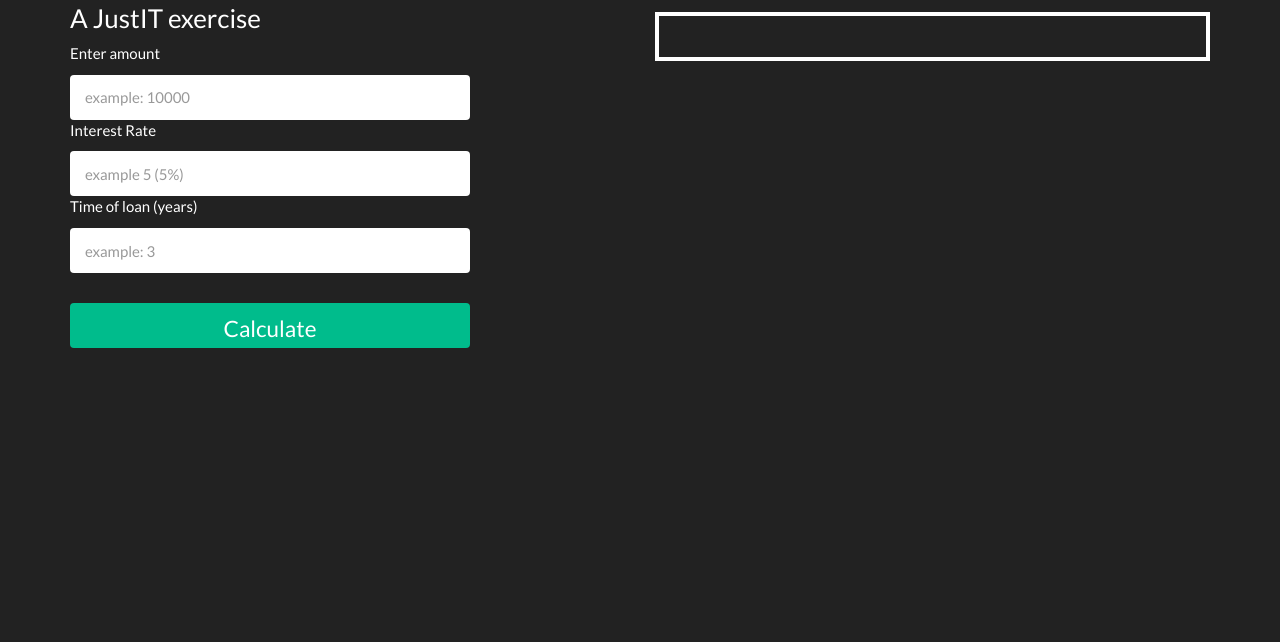
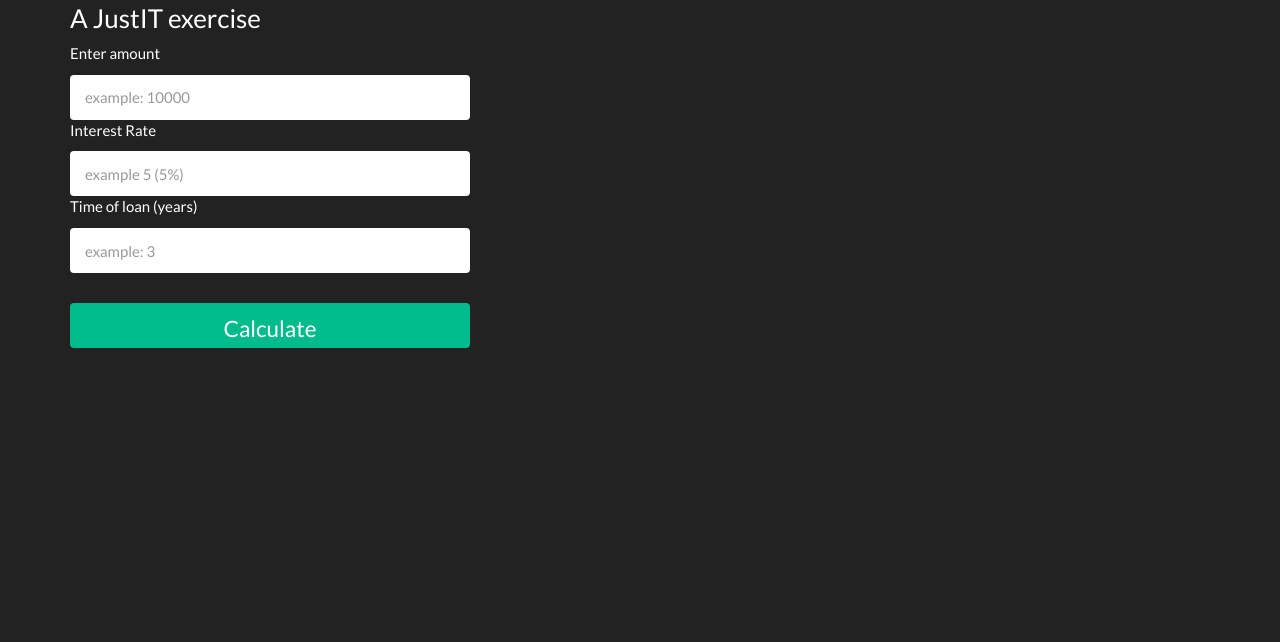
Before and after one commit to StefanoBisio/Loan-calculator, a plain HTML site: page index.html in a window 1280 px wide. Shown: the part 158-800 px from the top of the page. Drawn offline with Linux system fonts and the light colour scheme.

Commit message:
css update

```diff
--- a/stylesheet.css
+++ b/stylesheet.css
@@ -18,7 +18,6 @@ form {
 
 }
 .results {
-    padding: 10px;
-    border: 4px white solid;
+
     margin-top: 100px;
 }
```
